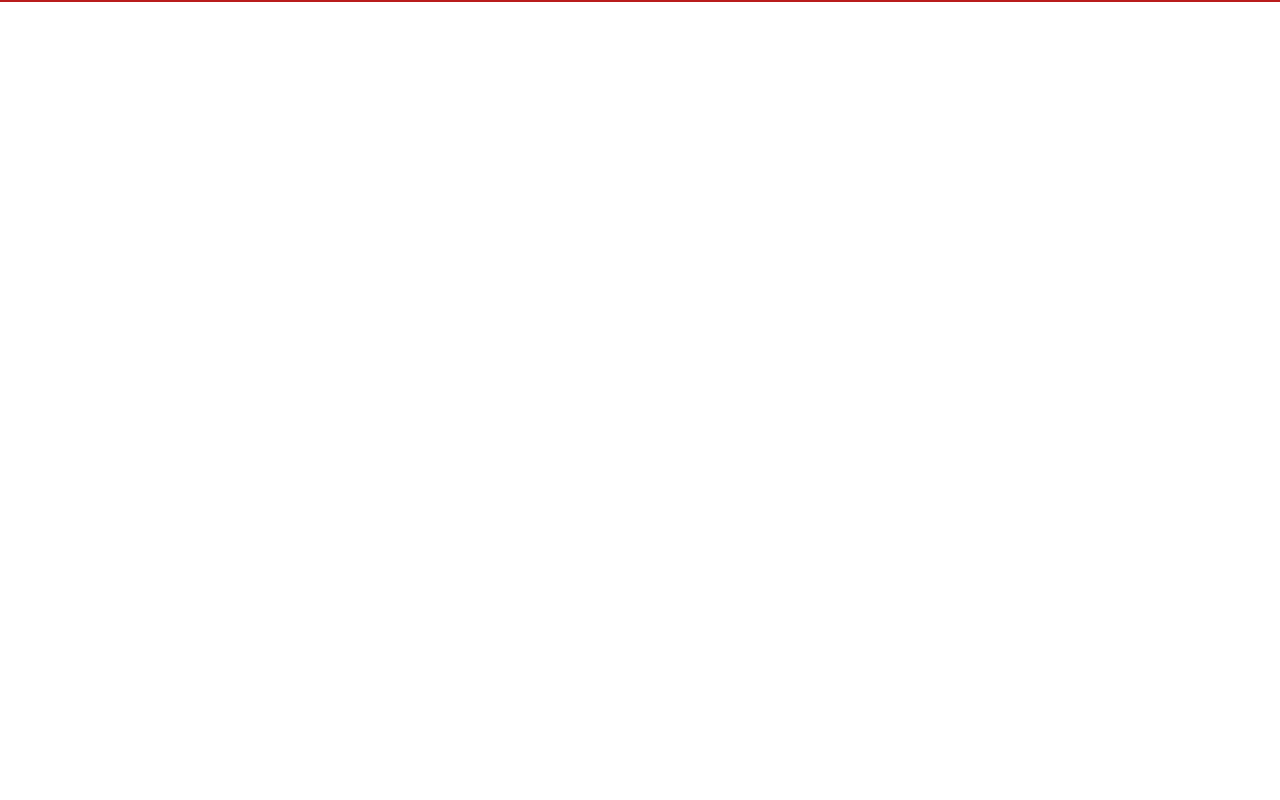
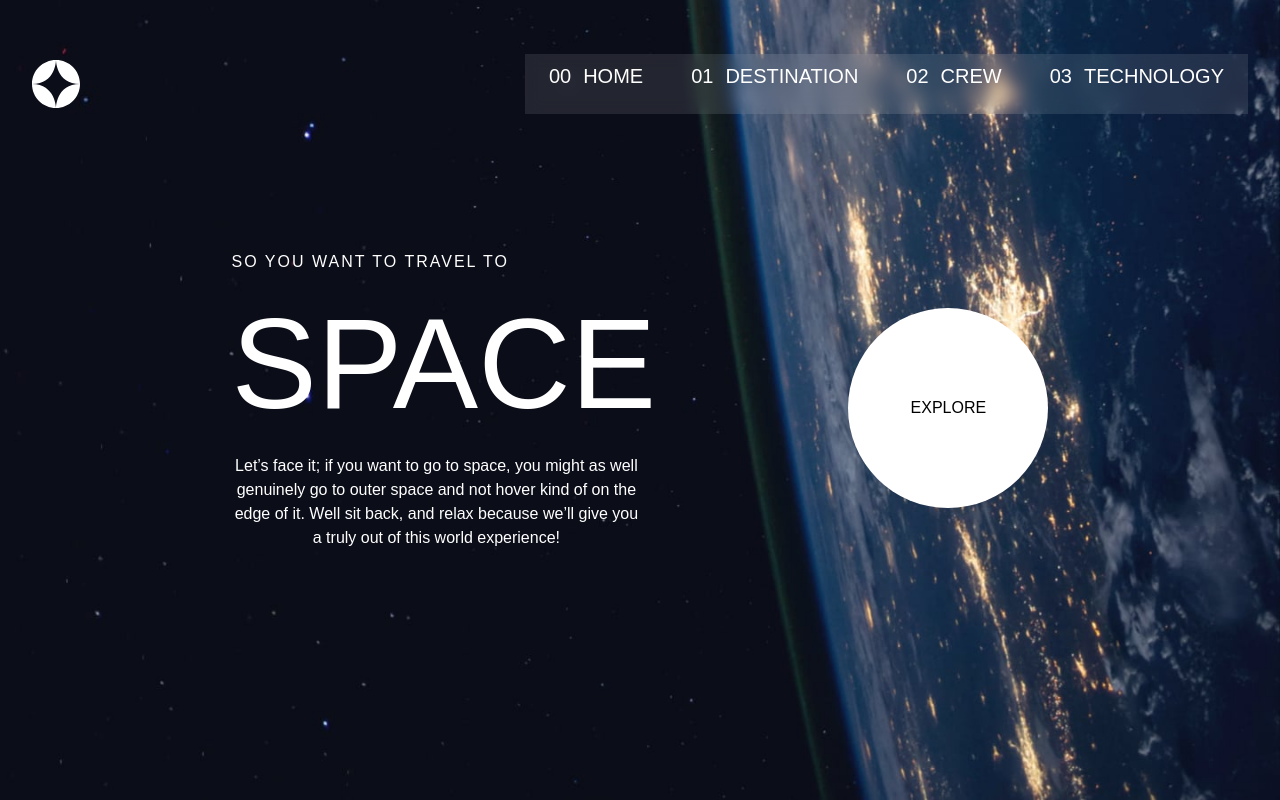
Before and after one commit to JubrilKolade/space-tourism, a Next.js app: page / in a window 1280 px wide. Built offline with nearby package versions, Linux system fonts and the light colour scheme; a web font is replaced by a local one.

Commit message:
made changes to homepage

```diff
--- a/app/components/navbar/index.tsx
+++ b/app/components/navbar/index.tsx
@@ -17,7 +17,7 @@ const NavBar = () => {
         <div className="justify-between px-4 mx-auto lg:max-w-7xl md:items-center md:flex md:px-8">
           <div>
             <div className="flex items-center justify-between py-3 md:py-5 md:block">
-              <Link href="/home">
+              <Link href="/">
                  <Image src={logo} alt=''/>
               </Link>
 
@@ -39,7 +39,7 @@ const NavBar = () => {
             <div className={`flex-1 justify-self-center pb-3 mt-8 md:block md:pb-0 md:mt-0 bg-transparent ${isOpen ? 'p-12 md:p-0 block': 'hidden'}`}>
               <ul className="h-screen md:h-auto items-center justify-center md:flex backdrop-blur bg-opacity-10 bg-white">
                 <li className="pb-6 text-xl text-white py-2 md:px-6 text-center border-b-2 md:border-b-0  hover:bg-purple-900  border-purple-900 md:hover:border-b-2 md:hover:border-white md:hover:bg-transparent">
-                  <Link href="/home" onClick={() => setIsOpen(!isOpen)}>
+                  <Link href="/" onClick={() => setIsOpen(!isOpen)}>
                     <div className='flex justify-center items-center uppercase'>
                       <span>00</span>
                       <p className='ml-3'>Home</p>
--- a/app/home/page.tsx
+++ /dev/null
@@ -1,26 +0,0 @@
-import React from 'react'
-
-const Home = () => {
-
-  return (
-    <div className="h-screen w-full bg-black bg-[url(/assets/home/background-home-mobile.jpg)] md:bg-[url(/assets/home/background-home-tablet.jpg)] lg:bg-[url(/assets/home/background-home-desktop.jpg)] bg-cover bg-center " >
-      <main className='w-[80%] mx-auto'>
-          <div className='w-full flex justify-center items-center h-screen '>
-            <div className="flex flex-col lg:flex-row  items-center justify-between lg:justify-around h-auto">
-              <div className='text-white w-[auto] md:w-[40%] flex flex-col items-center lg:items-start justify-between h-[300px]'>
-                <p className='uppercase text-center tracking-[2px]'>so you want to  travel to</p>
-                <h1 className='uppercase text-8xl lg:text-9xl text-center'>space</h1>
-                <span className='text-wrap text-center'>Let’s face it; if you want to go to space, you might as well genuinely go to outer space and not hover kind of on the edge of it. Well sit back, and relax because we’ll give you a truly out of this world experience!</span>
-              </div>
-
-              <div className='uppercase w-[150px] h-[150px] lg:w-[200px] lg:h-[200px] rounded-[50%] bg-white flex items-center justify-center mt-4'>
-                <h1 className='text-center'>explore</h1>
-              </div>
-            </div>
-          </div>
-      </main>
-    </div>
-  )
-}
-
-export default Home
--- a/app/page.tsx
+++ b/app/page.tsx
@@ -1,11 +1,26 @@
-import Image from "next/image";
-import NavBar from "./components/navbar";
-import '../app/globals.css'
+import React from 'react'
 
-export default function Home() {
+const Home = () => {
+
   return (
-    <div className="border border-red-700 border-solid">
+    <div className="h-screen w-full bg-black bg-[url(/assets/home/background-home-mobile.jpg)] md:bg-[url(/assets/home/background-home-tablet.jpg)] lg:bg-[url(/assets/home/background-home-desktop.jpg)] bg-cover bg-center " >
+      <main className='w-[80%] mx-auto'>
+          <div className='w-full flex justify-center items-center h-screen '>
+            <div className="flex flex-col lg:flex-row  items-center justify-between lg:justify-around h-auto">
+              <div className='text-white w-[auto] md:w-[40%] flex flex-col items-center lg:items-start justify-between h-[300px]'>
+                <p className='uppercase text-center tracking-[2px]'>so you want to  travel to</p>
+                <h1 className='uppercase text-8xl lg:text-9xl text-center'>space</h1>
+                <span className='text-wrap text-center'>Let’s face it; if you want to go to space, you might as well genuinely go to outer space and not hover kind of on the edge of it. Well sit back, and relax because we’ll give you a truly out of this world experience!</span>
+              </div>
 
+              <div className='uppercase w-[150px] h-[150px] lg:w-[200px] lg:h-[200px] rounded-[50%] bg-white flex items-center justify-center mt-4'>
+                <h1 className='text-center'>explore</h1>
+              </div>
+            </div>
+          </div>
+      </main>
     </div>
-  );
+  )
 }
+
+export default Home
```
